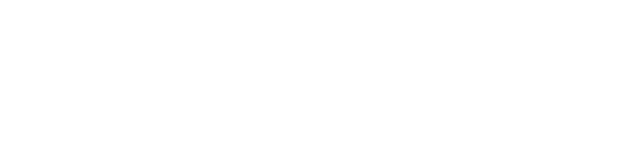
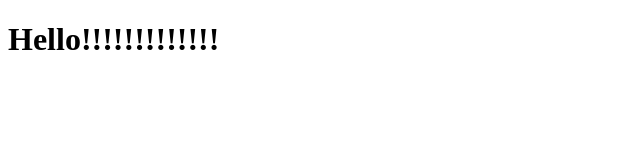
Before and after one commit to MohammadShuvoAli/Slot-Machine, a plain HTML site: page index.html in a window 1280 px wide. Shown: the whole page, without its empty margins (0-640 px from the left). Drawn offline with Linux system fonts and the light colour scheme.

Commit message:
Update index.html

```diff
--- a/index.html
+++ b/index.html
@@ -6,6 +6,6 @@
     <title>Document</title>
 </head>
 <body>
-
+    <h1>Hello!!!!!!!!!!!!!</h1>
 </body>
 </html>
```
